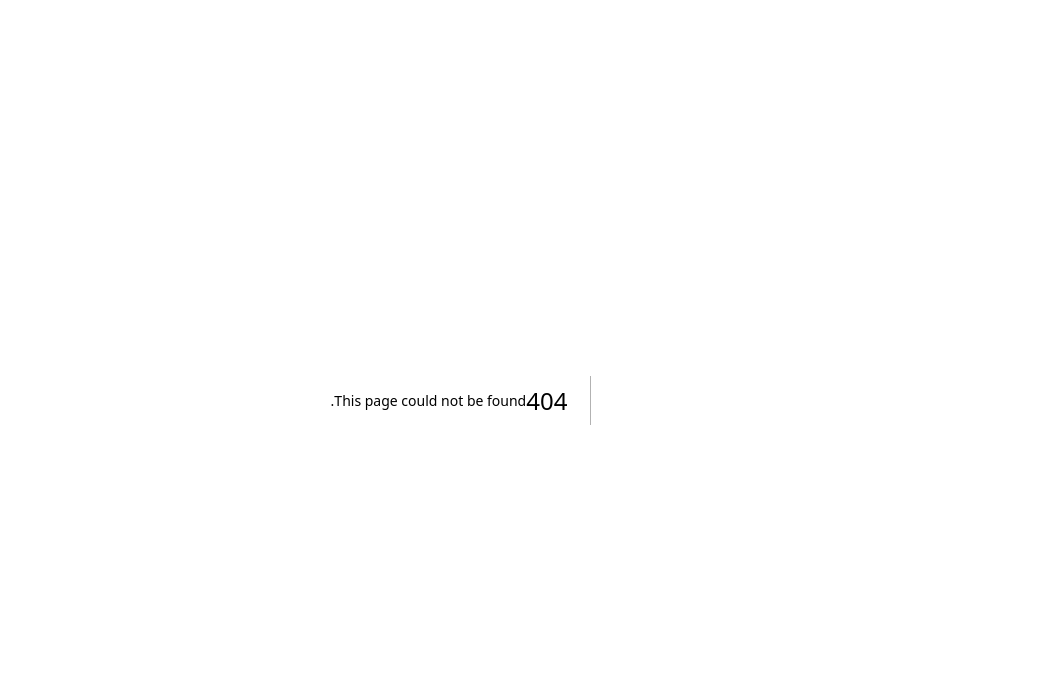
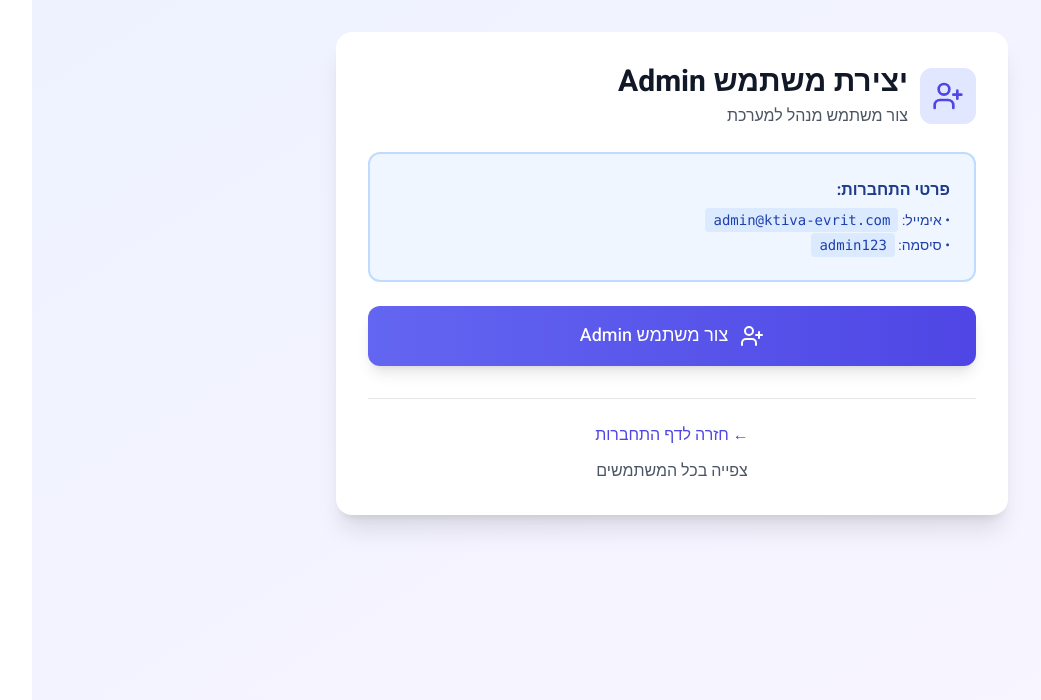
Before and after one commit to liatbenshai/ktiva-evrit, a Next.js app: page /admin/create-admin in a window 1280 px wide. Before the commit this address had no page. Shown: the top 700 px of the page, without its empty margins (211-1252 px from the left). Built offline with nearby package versions, Linux system fonts and the light colour scheme.

Commit message:
הוספת דף יצירת משתמש admin - פתרון לבעיית התחברות

```diff
--- /dev/null
+++ b/app/admin/create-admin/page.tsx
@@ -0,0 +1,138 @@
+'use client';
+
+import { useState } from 'react';
+import { UserPlus, CheckCircle, AlertCircle } from 'lucide-react';
+import Link from 'next/link';
+
+export default function CreateAdminPage() {
+  const [loading, setLoading] = useState(false);
+  const [result, setResult] = useState<{
+    success: boolean;
+    message: string;
+    email?: string;
+    password?: string;
+  } | null>(null);
+
+  const handleCreateAdmin = async () => {
+    setLoading(true);
+    setResult(null);
+
+    try {
+      const response = await fetch('/api/admin/create-admin', {
+        method: 'POST',
+      });
+
+      const data = await response.json();
+
+      if (data.success) {
+        setResult({
+          success: true,
+          message: data.message,
+          email: data.email,
+          password: data.password,
+        });
+      } else {
+        setResult({
+          success: false,
+          message: data.error || 'שגיאה ביצירת משתמש admin',
+        });
+      }
+    } catch (error: any) {
+      setResult({
+        success: false,
+        message: 'שגיאה: ' + (error.message || 'שגיאה לא צפויה'),
+      });
+    } finally {
+      setLoading(false);
+    }
+  };
+
+  return (
+    <div className="min-h-screen bg-gradient-to-br from-indigo-50 to-purple-50 p-8" dir="rtl">
+      <div className="max-w-2xl mx-auto">
+        <div className="bg-white rounded-2xl shadow-xl p-8">
+          <div className="flex items-center gap-3 mb-6">
+            <div className="p-3 bg-indigo-100 rounded-xl">
+              <UserPlus className="w-8 h-8 text-indigo-600" />
+            </div>
+            <div>
+              <h1 className="text-3xl font-bold text-gray-900">יצירת משתמש Admin</h1>
+              <p className="text-gray-600 mt-1">צור משתמש מנהל למערכת</p>
+            </div>
+          </div>
+
+          <div className="bg-blue-50 border-2 border-blue-200 rounded-xl p-6 mb-6">
+            <h2 className="font-bold text-blue-900 mb-2">פרטי התחברות:</h2>
+            <ul className="text-blue-800 space-y-1 text-sm">
+              <li>• אימייל: <code className="bg-blue-100 px-2 py-1 rounded">admin@ktiva-evrit.com</code></li>
+              <li>• סיסמה: <code className="bg-blue-100 px-2 py-1 rounded">admin123</code></li>
+            </ul>
+          </div>
+
+          <button
+            onClick={handleCreateAdmin}
+            disabled={loading}
+            className="w-full bg-gradient-to-r from-indigo-500 to-indigo-600 text-white px-6 py-4 rounded-xl hover:from-indigo-600 hover:to-indigo-700 disabled:opacity-50 disabled:cursor-not-allowed flex items-center justify-center gap-3 font-medium text-lg shadow-lg hover:shadow-xl transition-all"
+          >
+            <UserPlus className="w-6 h-6" />
+            {loading ? 'יוצר...' : 'צור משתמש Admin'}
+          </button>
+
+          {result && (
+            <div className={`mt-6 p-6 rounded-xl border-2 ${
+              result.success
+                ? 'bg-green-50 border-green-200'
+                : 'bg-red-50 border-red-200'
+            }`}>
+              <div className="flex items-start gap-3">
+                {result.success ? (
+                  <CheckCircle className="w-6 h-6 text-green-600 flex-shrink-0 mt-0.5" />
+                ) : (
+                  <AlertCircle className="w-6 h-6 text-red-600 flex-shrink-0 mt-0.5" />
+                )}
+                <div className="flex-1">
+                  <p className={`font-medium ${result.success ? 'text-green-800' : 'text-red-800'}`}>
+                    {result.message}
+                  </p>
+                  {result.success && result.email && result.password && (
+                    <div className="mt-4 space-y-2">
+                      <div className="bg-white p-4 rounded-lg border border-green-200">
+                        <p className="text-sm text-gray-600 mb-2">פרטי התחברות:</p>
+                        <p className="text-gray-900 font-mono text-sm">
+                          <strong>אימייל:</strong> {result.email}
+                        </p>
+                        <p className="text-gray-900 font-mono text-sm">
+                          <strong>סיסמה:</strong> {result.password}
+                        </p>
+                      </div>
+                      <div className="bg-yellow-50 border border-yellow-200 rounded-lg p-3">
+                        <p className="text-xs text-yellow-800">
+                          ⚠️ שמרי את הפרטים האלה במקום בטוח!
+                        </p>
+                      </div>
+                    </div>
+                  )}
+                </div>
+              </div>
+            </div>
+          )}
+
+          <div className="mt-8 pt-6 border-t border-gray-200 space-y-3">
+            <Link
+              href="/login"
+              className="block text-center text-indigo-600 hover:text-indigo-700 font-medium hover:underline"
+            >
+              ← חזרה לדף התחברות
+            </Link>
+            <Link
+              href="/admin/users"
+              className="block text-center text-gray-600 hover:text-gray-700 font-medium hover:underline"
+            >
+              צפייה בכל המשתמשים
+            </Link>
+          </div>
+        </div>
+      </div>
+    </div>
+  );
+}
--- /dev/null
+++ b/app/api/admin/create-admin/route.ts
@@ -0,0 +1,66 @@
+import { NextRequest, NextResponse } from 'next/server';
+import { prisma } from '@/lib/prisma';
+import bcrypt from 'bcryptjs';
+
+export async function POST(req: NextRequest) {
+  try {
+    const email = 'admin@ktiva-evrit.com';
+    const password = 'admin123';
+    const name = 'מנהל מערכת';
+
+    console.log('🔐 יוצר משתמש admin...');
+
+    // בדיקה אם המשתמש כבר קיים
+    const existingUser = await prisma.user.findUnique({
+      where: { email },
+    });
+
+    if (existingUser) {
+      console.log('⚠️  המשתמש כבר קיים. מעדכן סיסמה...');
+
+      // עדכון סיסמה
+      const hashedPassword = await bcrypt.hash(password, 10);
+      await prisma.user.update({
+        where: { email },
+        data: {
+          password: hashedPassword,
+          name,
+        },
+      });
+
+      return NextResponse.json({
+        success: true,
+        message: 'משתמש admin עודכן בהצלחה!',
+        email,
+        password,
+      });
+    } else {
+      // יצירת משתמש חדש
+      const hashedPassword = await bcrypt.hash(password, 10);
+      const user = await prisma.user.create({
+        data: {
+          email,
+          password: hashedPassword,
+          name,
+        },
+      });
+
+      return NextResponse.json({
+        success: true,
+        message: 'משתמש admin נוצר בהצלחה!',
+        email,
+        password,
+        userId: user.id,
+      });
+    }
+  } catch (error: any) {
+    console.error('❌ שגיאה ביצירת משתמש admin:', error);
+    return NextResponse.json(
+      {
+        success: false,
+        error: 'שגיאה ביצירת משתמש admin: ' + error.message
+      },
+      { status: 500 }
+    );
+  }
+}
--- a/app/login/page.tsx
+++ b/app/login/page.tsx
@@ -192,10 +192,16 @@ export default function LoginPage() {
           </button>
         </div>
 
-        <div className="mt-4 text-center">
+        <div className="mt-4 text-center space-y-2">
+          <Link
+            href="/admin/create-admin"
+            className="block text-indigo-600 hover:text-indigo-700 text-sm font-medium"
+          >
+            יצירת משתמש Admin
+          </Link>
           <Link
             href="/"
-            className="text-gray-500 hover:text-gray-700 text-sm"
+            className="block text-gray-500 hover:text-gray-700 text-sm"
           >
             חזרה לדף הבית
           </Link>
--- a/middleware.ts
+++ b/middleware.ts
@@ -9,9 +9,10 @@ export async function middleware(request: NextRequest) {
   });
   const { pathname } = request.nextUrl;
 
-  // Allow access to login page and public files
+  // Allow access to login page, create-admin page and public files
   if (
     pathname === '/login' ||
+    pathname === '/admin/create-admin' ||
     pathname === '/manifest.json' ||
     pathname.startsWith('/_next') ||
     pathname.startsWith('/api/') ||
--- a/package.json
+++ b/package.json
@@ -14,6 +14,7 @@
     "db:check": "tsx scripts/check-database.ts",
     "db:convert": "tsx scripts/convert-to-pooling-url.ts",
     "analyzer:check": "tsx scripts/analyzer-self-check.ts",
+    "create-admin": "tsx scripts/create-admin.ts",
     "postinstall": "prisma generate",
     "deploy": "vercel --prod"
   },
```
Also changed, not shown: scripts/create-admin.ts (added, +59 -0 lines).
